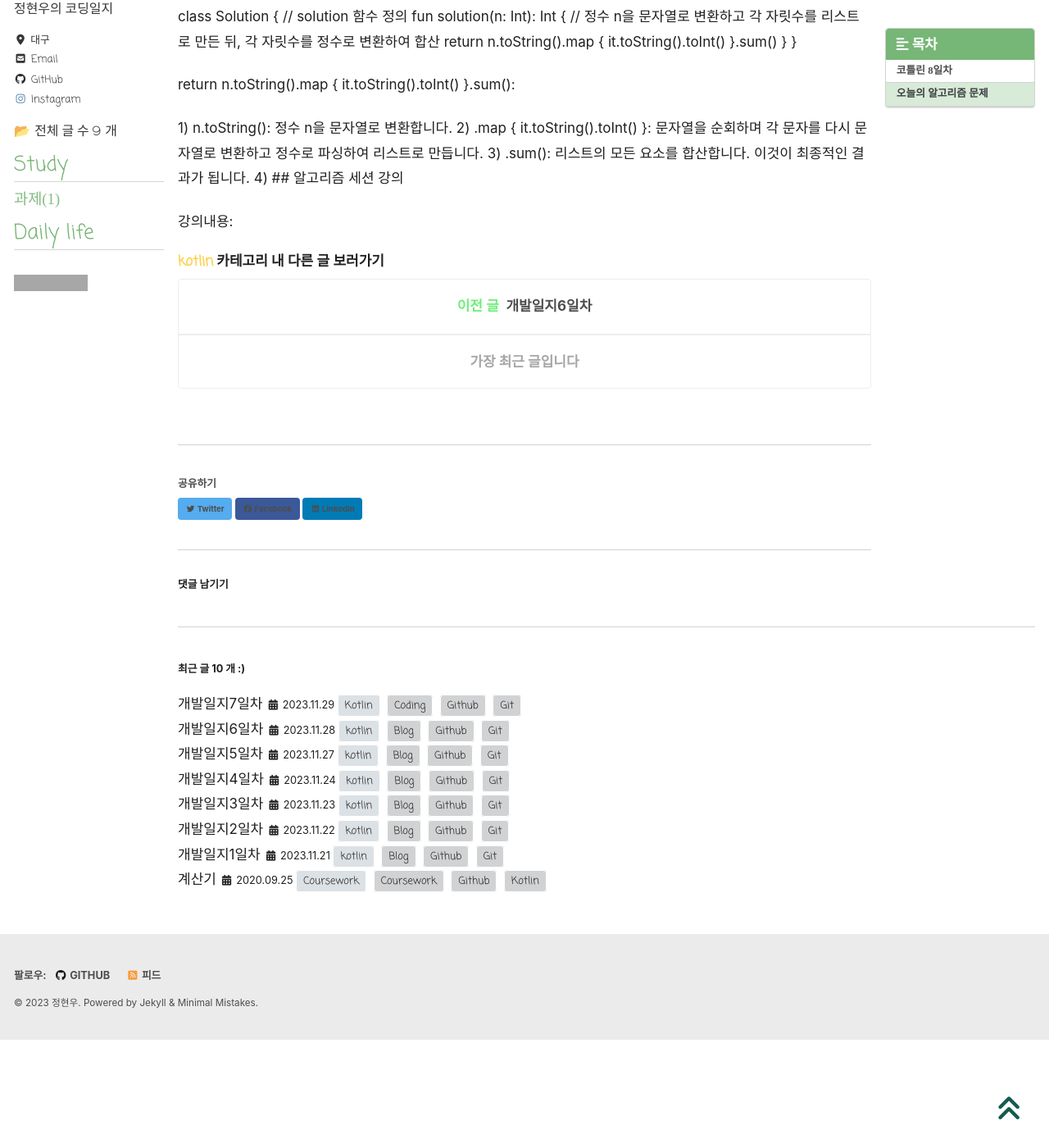
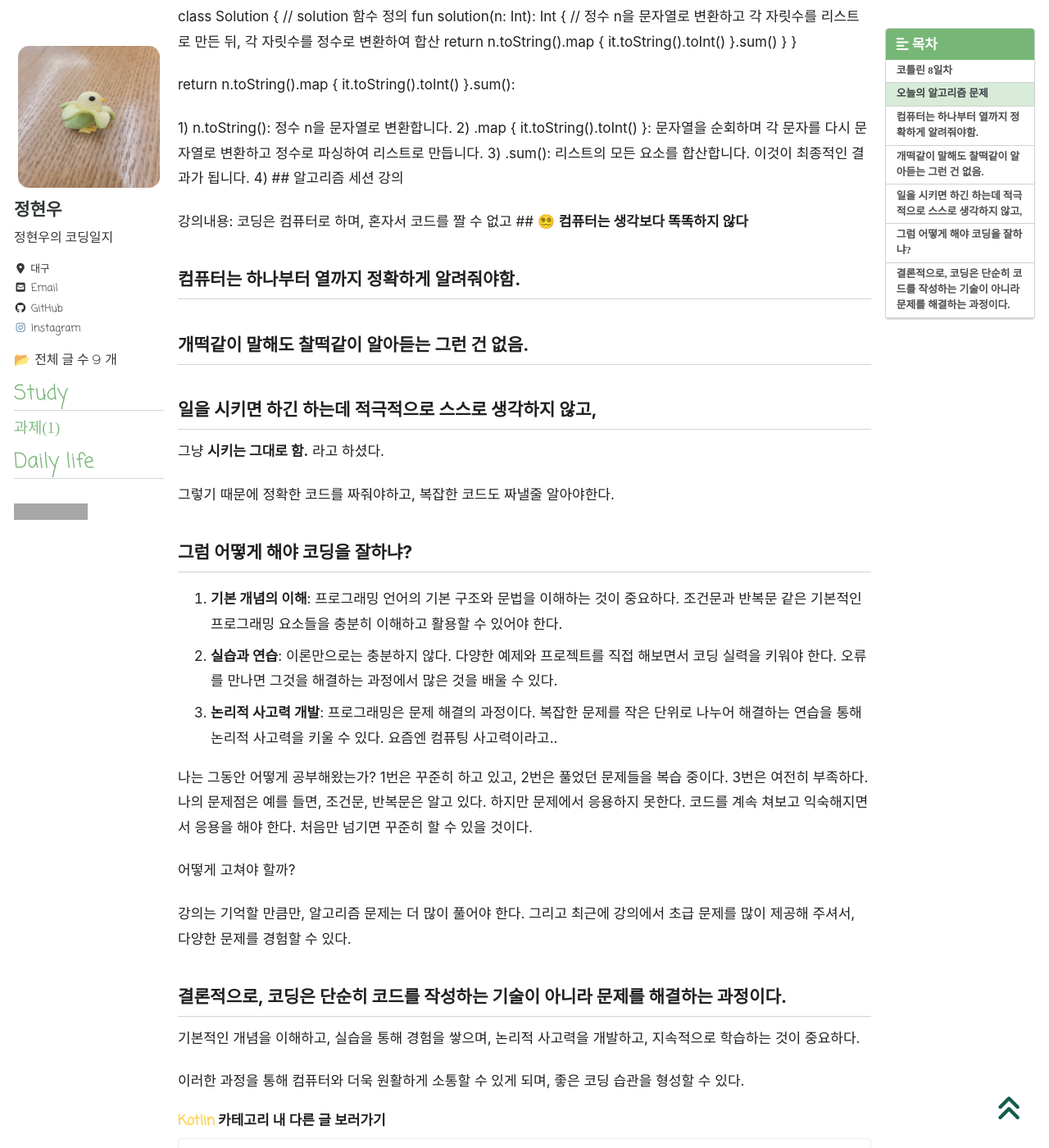
Before and after one commit to hyunparrot/hyunparrot.github.io, a Jekyll site: the page built from _posts/Blog/2023-11-30-kotlin-08.md, in a window 1280 px wide and 1400 px high, scrolled down 1503 px. Shown: the whole window at 82% size. Built offline with Jekyll 4.4.1, drawn with Linux system fonts in a browser that asks for light colours; cached includes are drawn as plain includes; nearby versions of some CDN libraries; some web fonts are replaced; comment, search, counter and statistics services are not loaded; some of the changed text lies outside the part shown; grey boxes are pictures that could not be loaded.

Commit message:
Update 2023-11-30-kotlin-08.md

```diff
--- a/_posts/Blog/2023-11-30-kotlin-08.md
+++ b/_posts/Blog/2023-11-30-kotlin-08.md
@@ -96,3 +96,42 @@
  ## 알고리즘 세션 강의
 
  강의내용:
+ 코딩은 컴퓨터로 하며, 혼자서 코드를 짤 수 없고
+ ## 😵‍💫 **컴퓨터는 생각보다 똑똑하지 않다**
+
+## 컴퓨터는 하나부터 열까지 정확하게 알려줘야함.
+
+## **개떡같이 말해도 찰떡같이 알아듣는** 그런 건 없음.
+
+## 일을 시키면 하긴 하는데 **적극적으로 스스로 생각하지 않고**,
+
+그냥 **시키는 그대로 함.**
+라고 하셨다.
+
+그렇기 때문에 정확한 코드를 짜줘야하고, 복잡한 코드도 짜낼줄 알아야한다.
+
+## 그럼 어떻게 해야 코딩을 잘하냐?
+
+1. **기본 개념의 이해**: 프로그래밍 언어의 기본 구조와 문법을 이해하는 것이 중요하다. 조건문과 반복문 같은 기본적인 프로그래밍 요소들을 충분히 이해하고 활용할 수 있어야 한다.
+2. **실습과 연습**: 이론만으로는 충분하지 않다. 다양한 예제와 프로젝트를 직접 해보면서 코딩 실력을 키워야 한다. 오류를 만나면 그것을 해결하는 과정에서 많은 것을 배울 수 있다.
+3. **논리적 사고력 개발**: 프로그래밍은 문제 해결의 과정이다. 복잡한 문제를 작은 단위로 나누어 해결하는 연습을 통해 논리적 사고력을 키울 수 있다. 요즘엔 컴퓨팅 사고력이라고..
+
+나는 그동안 어떻게 공부해왔는가?
+1번은 꾸준히 하고 있고, 2번은 풀었던 문제들을 복습 중이다.
+3번은 여전히 부족하다. 나의 문제점은 예를 들면,
+조건문, 반복문은 알고 있다. 하지만 문제에서 응용하지 못한다.
+코드를 계속 쳐보고 익숙해지면서 응용을 해야 한다.
+처음만 넘기면 꾸준히 할 수 있을 것이다.
+
+어떻게 고쳐야 할까?
+
+강의는 기억할 만큼만,
+알고리즘 문제는 더 많이 풀어야 한다.
+그리고 최근에 강의에서 초급 문제를 많이 제공해 주셔서,
+다양한 문제를 경험할 수 있다.
+
+## 결론적으로, 코딩은 단순히 코드를 작성하는 기술이 아니라 문제를 해결하는 과정이다.
+
+기본적인 개념을 이해하고, 실습을 통해 경험을 쌓으며, 논리적 사고력을 개발하고, 지속적으로 학습하는 것이 중요하다.
+
+이러한 과정을 통해 컴퓨터와 더욱 원활하게 소통할 수 있게 되며, 좋은 코딩 습관을 형성할 수 있다.
```
Also changed, not shown: other parts of _posts/Blog/2023-11-30-kotlin-08.md (+2 -2 lines).
